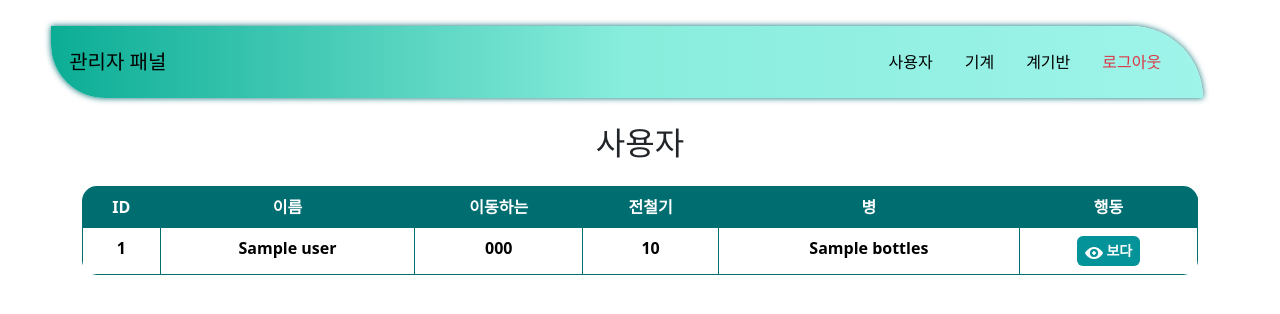
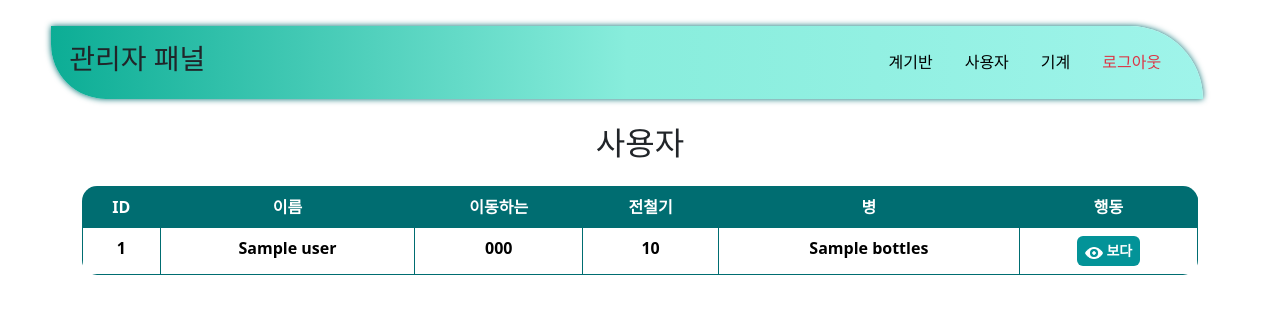
Before and after one commit to praneswara/polygreen, a Flask app: template templates/admin/users.html in a window 1280 px wide. Shown: the top 314 px of the page. Run offline with Flask 3, Linux system fonts and the light colour scheme; the template is opened without the code that fills it: most values are stand-ins (such as "Sample title", 1, 10 or a date in 2020); some libraries are stand-ins or nearby versions.

Commit message:
Update base.html

```diff
--- a/templates/admin/base.html
+++ b/templates/admin/base.html
@@ -95,7 +95,7 @@
 <nav class="navbar navbar-expand-lg navbar-custom py-3 ">
   <div class="container">
     <!-- <a class="navbar-brand text-white" href="#">Logo</a> -->
-        <a class="navbar-brand" href="{{ url_for('admin_dashboard') }}">관리자 패널</a>
+        <h3>관리자 패널</h3>
 
     <button class="navbar-toggler" type="button" data-bs-toggle="collapse" data-bs-target="#navbarNav">
       <span class="navbar-toggler-icon "></span>
@@ -106,10 +106,9 @@
         <li class="nav-item"><a class="nav-link" href="#">About</a></li>
         <li class="nav-item"><a class="nav-link" href="#">Contact</a></li>
         <li class="nav-item"><a class="nav-link" href="#">Support</a></li> -->
-
-         <li class="nav-item"><a class="nav-link" href="{{ url_for('admin_users') }}">사용자</a></li>
+        <li class="nav-item"><a class="nav-link" href="{{ url_for('admin_dashboard') }}">계기반</a></li>
+        <li class="nav-item"><a class="nav-link" href="{{ url_for('admin_users') }}">사용자</a></li>
         <li class="nav-item"><a class="nav-link" href="{{ url_for('admin_machines') }}">기계</a></li>
-        <li class="nav-item"><a class="nav-link" href="{{ url_for('admin_dashboard') }}">계기반</a></li>
         <li class="nav-item"><a class="nav-link text-danger" href="{{ url_for('admin_login') }}">로그아웃</a></li>
 
       </ul>
```
